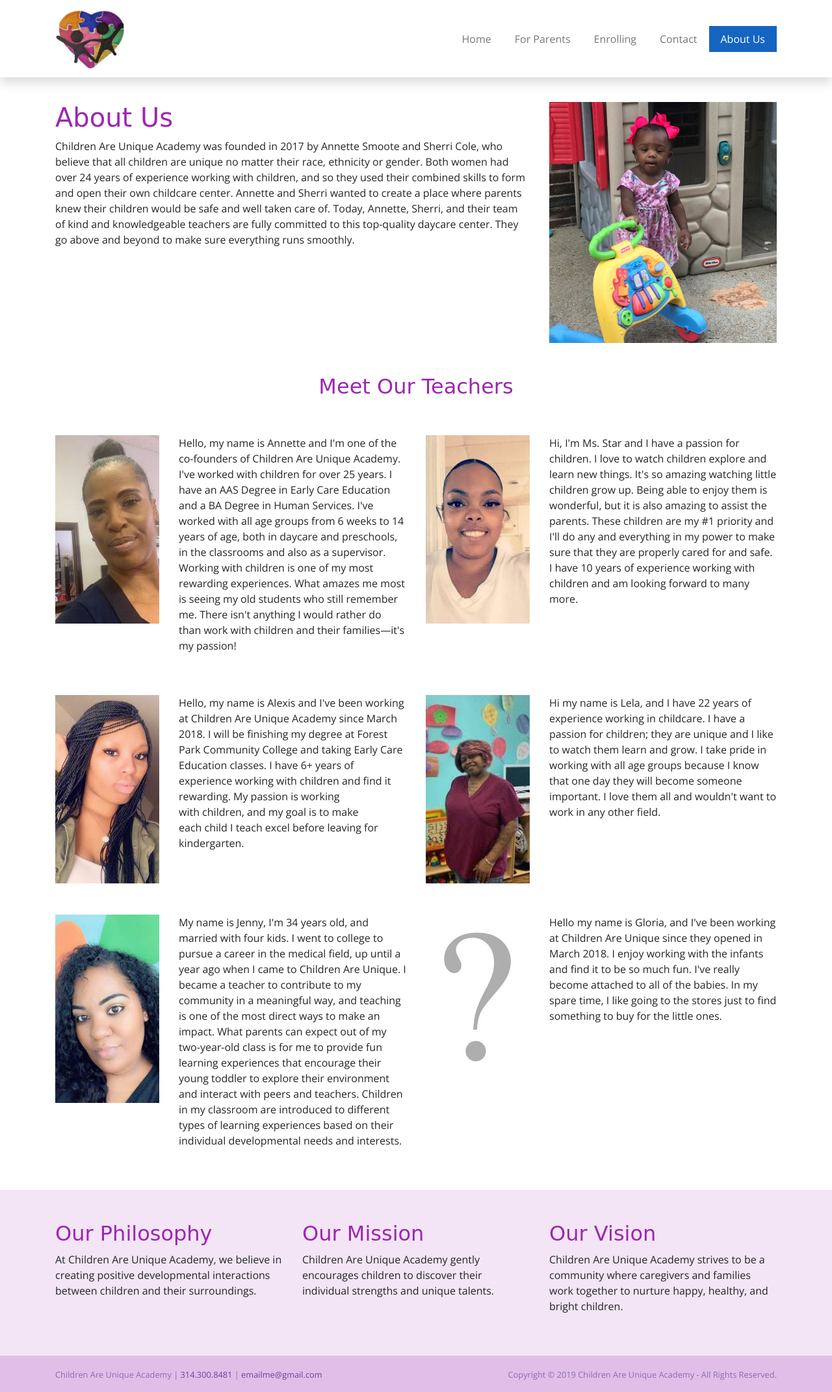
After one commit to bitPimps/childrenareuniqueacademy.com, a PHP site: page /caua/about/index.php in a window 1280 px wide. The commit adds this page. Shown: the whole page at 65% size. Run offline with PHP 8.4, Linux system fonts and the light colour scheme; some libraries are stand-ins or nearby versions; some web fonts are replaced.

Commit message:
About Us
Adding About Us page and assets

```diff
--- /dev/null
+++ b/wwwRoot/about/index.php
@@ -0,0 +1,99 @@
+<!doctype html>
+<html lang="en">
+	<head>
+		<meta charset="utf-8">
+		<meta name="viewport" content="width=device-width, initial-scale=1, shrink-to-fit=no">
+		<title>About Us</title>
+		<meta name="description" content="">
+		<?php include_once("../inc/meta-data.php"); ?>
+	</head>
+
+	<body>
+		<?php include_once("../inc/nav-main.php"); DrawNavMain("About Us"); ?>
+		<main role="main">
+			<section class="container py-5">
+				<div class="row">
+					<div class="col-md-8">
+						<h1>About Us</h1>
+						<p>Children Are Unique Academy was founded in 2017 by Annette Smoote and Sherri Cole, who believe that all children are unique no matter their race, ethnicity or gender. Both women had over 24 years of experience working with children, and so they used their combined skills to form and open their own childcare center. Annette and Sherri wanted to create a place where parents knew their children would be safe and well taken care of. Today, Annette, Sherri, and their team of kind and knowledgeable teachers are fully committed to this top-quality daycare center. They go above and beyond to make sure everything runs smoothly.</p>
+					</div>
+					<div class="col-md-4">
+						<img class="img-fluid" src="../img/pages/about-us.jpg" alt="About Us">
+					</div>
+				</div>
+				<div class="row m-5">
+					<div class="col text-center">
+						<h2>Meet Our Teachers</h2>
+					</div>
+				</div>
+				<div class="row mb-5">
+					<div class="col-md-6">
+						<div class="row">
+							<div class="col-md-4">
+								<img class="img-fluid" src="../img/pages/annette.jpg" alt="Annette">
+							</div>
+							<div class="col-md-8">
+								<p>Hello, my name is Annette and I'm one of the co-founders of Children Are Unique Academy. I've worked with children for over 25 years. I have an AAS Degree in Early Care Education and a BA Degree in Human Services. I've worked with all age groups from 6 weeks to 14 years of age, both in daycare and preschools, in the classrooms and also as a supervisor. Working with children is one of my most rewarding experiences. What amazes me most is seeing my old students who still remember me. There isn't anything I would rather do than work with children and their families&mdash;it's my passion!</p>
+							</div>
+						</div>
+					</div>
+					<div class="col-md-6">
+						<div class="row">
+							<div class="col-md-4">
+								<img class="img-fluid" src="../img/pages/star.jpg" alt="Ms. Star">
+							</div>
+							<div class="col-md-8">
+								<p>Hi, I'm Ms. Star and I have a passion for children. I love to watch children explore and learn new things. It's so amazing watching little children grow up. Being able to enjoy them is wonderful, but it is also amazing to assist the parents. These children are my #1 priority and I'll do any and everything in my power to make sure that they are properly cared for and safe. I have 10 years of experience working with children and am looking forward to many more.</p>
+							</div>
+						</div>
+					</div>
+				</div>
+				<div class="row mb-5">
+					<div class="col-md-6">
+						<div class="row">
+							<div class="col-md-4">
+								<img class="img-fluid" src="../img/pages/alexis.jpg" alt="Alexis">
+							</div>
+							<div class="col-md-8">
+								<p>Hello, my name is Alexis and I've been working at Children Are Unique Academy since March 2018. I will be finishing my degree at Forest Park Community College and taking Early Care Education classes. I have 6+ years of experience working with children and find it rewarding. My passion is working with children, and my goal is to make each child I teach excel before leaving for kindergarten.</p>
+							</div>
+						</div>
+					</div>
+					<div class="col-md-6">
+						<div class="row">
+							<div class="col-md-4">
+								<img class="img-fluid" src="../img/pages/lela.jpg" alt="Lela">
+							</div>
+							<div class="col-md-8">
+								<p>Hi my name is Lela, and I have 22 years of experience working in childcare. I have a passion for children; they are unique and I like to watch them learn and grow. I take pride in working with all age groups because I know that one day they will become someone important. I love them all and wouldn't want to work in any other field.</p>
+							</div>
+						</div>
+					</div>
+				</div>
+				<div class="row">
+					<div class="col-md-6">
+						<div class="row">
+							<div class="col-md-4">
+								<img class="img-fluid" src="../img/pages/jenny.jpg" alt="Jenny">
+							</div>
+							<div class="col-md-8">
+								<p>My name is Jenny, I'm 34 years old, and married with four kids. I went to college to pursue a career in the medical field, up until a year ago when I came to Children Are Unique. I became a teacher to contribute to my community in a meaningful way, and teaching is one of the most direct ways to make an impact. What parents can expect out of my two-year-old class is for me to provide fun learning experiences that encourage their young toddler to explore their environment and interact with peers and teachers. Children in my classroom are introduced to different types of learning experiences based on their individual developmental needs and interests.</p>
+							</div>
+						</div>
+					</div>
+					<div class="col-md-6">
+						<div class="row">
+							<div class="col-md-4">
+								<img class="img-fluid" src="../img/pages/anonymous.jpg" alt="Gloria">
+							</div>
+							<div class="col-md-8">
+								<p>Hello my name is Gloria, and I've been working at Children Are Unique since they opened in March 2018. I enjoy working with the infants and find it to be so much fun. I've really become attached to all of the babies. In my spare time, I like going to the stores just to find something to buy for the little ones.</p>
+							</div>
+						</div>
+					</div>
+				</div>
+			</section>
+		</main>
+		<?php include_once("../inc/footer.php"); ?>
+	</body>
+</html>
--- a/wwwRoot/inc/nav-main.php
+++ b/wwwRoot/inc/nav-main.php
@@ -10,23 +10,17 @@
 						<li class="nav-item<?php if($navMainOn=="Home"){?> active<?php } ?>">
 							<a class="nav-link" href="/caua/index.php">Home<?php if($navMainOn=="Home"){?><span class="sr-only"> (current)</span><?php } ?></a>
 						</li>
-						<li class="nav-item<?php if($navMainOn=="Classes"){?> active<?php } ?>">
-							<a class="nav-link" href="/caua/#">Classes<?php if($navMainOn=="Classes"){?><span class="sr-only"> (current)</span><?php } ?></a>
-						</li>
 						<li class="nav-item<?php if($navMainOn=="For Parents"){?> active<?php } ?>">
 							<a class="nav-link" href="/caua/#">For Parents<?php if($navMainOn=="For Parents"){?><span class="sr-only"> (current)</span><?php } ?></a>
 						</li>
 						<li class="nav-item<?php if($navMainOn=="Enrolling"){?> active<?php } ?>">
 							<a class="nav-link" href="/caua/enrolling/index.php">Enrolling<?php if($navMainOn=="Enrolling"){?><span class="sr-only"> (current)</span><?php } ?></a>
 						</li>
-						<li class="nav-item<?php if($navMainOn=="Fundraising"){?> active<?php } ?>">
-							<a class="nav-link" href="/caua/#">Fundraising<?php if($navMainOn=="Fundraising"){?><span class="sr-only"> (current)</span><?php } ?></a>
-						</li>
 						<li class="nav-item<?php if($navMainOn=="Contact"){?> active<?php } ?>">
 							<a class="nav-link" href="/caua/#">Contact<?php if($navMainOn=="Contact"){?><span class="sr-only"> (current)</span><?php } ?></a>
 						</li>
 						<li class="nav-item<?php if($navMainOn=="About Us"){?> active<?php } ?>">
-							<a class="nav-link" href="/caua/#">About Us<?php if($navMainOn=="About Us"){?><span class="sr-only"> (current)</span><?php } ?></a>
+							<a class="nav-link" href="/caua/about/index.php">About Us<?php if($navMainOn=="About Us"){?><span class="sr-only"> (current)</span><?php } ?></a>
 						</li>
 					</ul>
 				</div>
```
Also changed, not shown: assets/About Us pic.jpg (added), assets/Mrs. Jenny.JPG (added), assets/Ms. Alexis.jpeg (added), assets/Ms. Annette.jpg (added), assets/Ms. Lela.jpg (added), assets/Ms. Starneisha.jpeg (added), wwwRoot/img/pages/about-us.jpg (added), wwwRoot/img/pages/alexis.jpg (added), wwwRoot/img/pages/annette.jpg (added), wwwRoot/img/pages/anonymous.jpg (added), wwwRoot/img/pages/jenny.jpg (added), wwwRoot/img/pages/lela.jpg (added), wwwRoot/img/pages/star.jpg (added), 1 other file.
